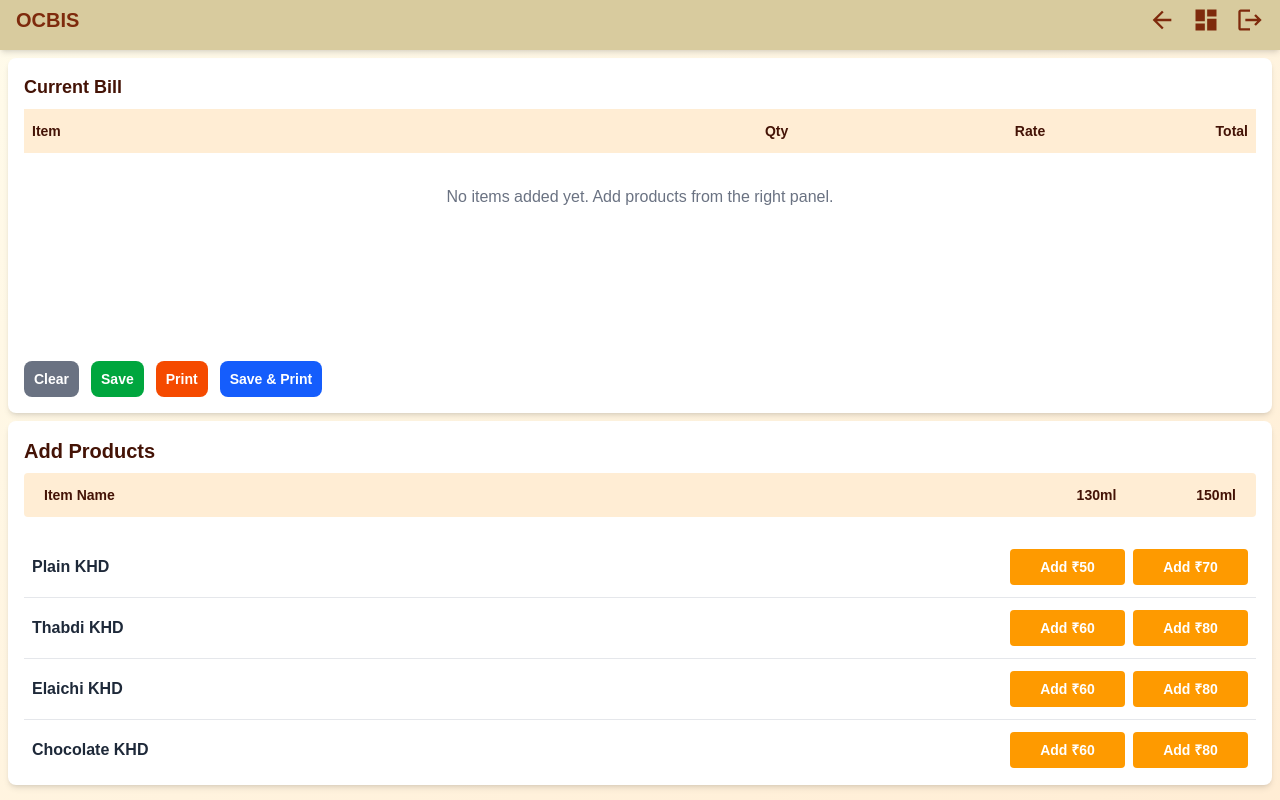
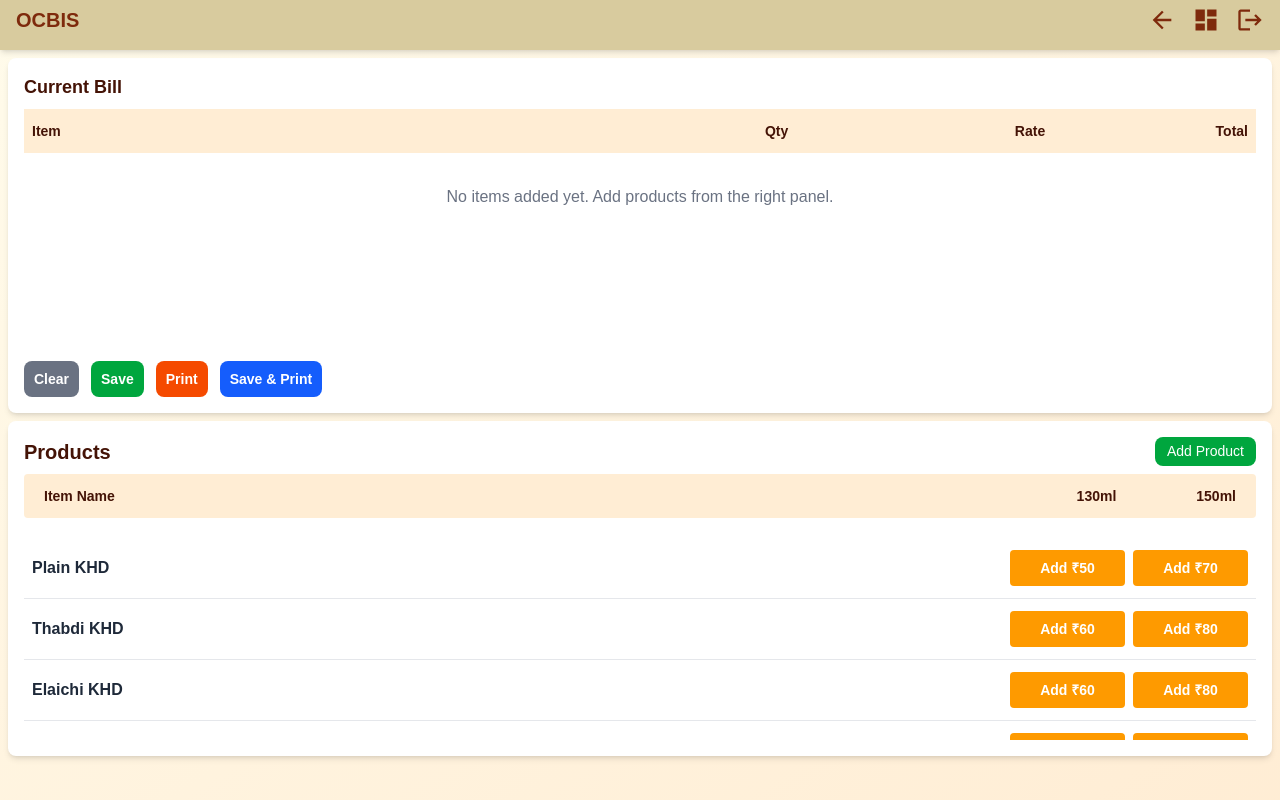
Before and after one commit to paragbhavsar19/varni-billing, a Next.js app: page /khajur-dudh in a window 1280 px wide. Built offline with nearby package versions, Linux system fonts and the light colour scheme.

Commit message:
Enhance product section layout in Khajur Dudh page; add 'Add Product' button and adjust overflow height

```diff
--- a/app/khajur-dudh/page.tsx
+++ b/app/khajur-dudh/page.tsx
@@ -243,10 +243,12 @@ export default function KhajurDudhPage() {
           {/* Right Section - Add Products */}
           <div className="lg:col-span-1 h-[50%] p-2 pt-0  relative">
             <div className="bg-white rounded-lg shadow-md p-2 sm:p-4">
-
-                <h3 className="text-lg sm:text-xl font-bold text-orange-950 mb-2">
-                  Add Products
-                </h3>
+              <div className="justify-between flex items-center mb-2">
+                  <h3 className="text-lg sm:text-xl font-bold text-orange-950 ">
+                    Products
+                  </h3>
+                  <button className="bg-green-600 text-white px-3 py-1 rounded-lg text-[14px]">Add Product</button>
+                </div>
                 <div className="flex items-center bg-orange-100 z-10 justify-between py-2 px-3 rounded mb-3">
                   <p className="px-2 py-1 text-left text-sm font-semibold text-orange-950">
                     Item Name
@@ -262,7 +264,7 @@ export default function KhajurDudhPage() {
 
               </div>
               {/* <div className=" overflow-auto"> */}
-              <div className="overflow-auto relative z-10 pt-2 h-[calc(100vh-560px)]">
+              <div className="overflow-auto relative z-10 pt-2 h-[calc(100vh-590px)]">
                 {products.map((product, index) => {
                   const qty130 = getProductQuantity(product.name, "130ml");
                   const qty150 = getProductQuantity(product.name, "150ml");
@@ -322,7 +324,7 @@ export default function KhajurDudhPage() {
                               >
                                 <Minus size={12} />
                               </button>
-                              <span className="font-semibold w-6 text-center text-xs">
+                              <span className="font-semibold w-6 text-center text-xs text-black">
                                 {qty150}
                               </span>
                               <button
```
